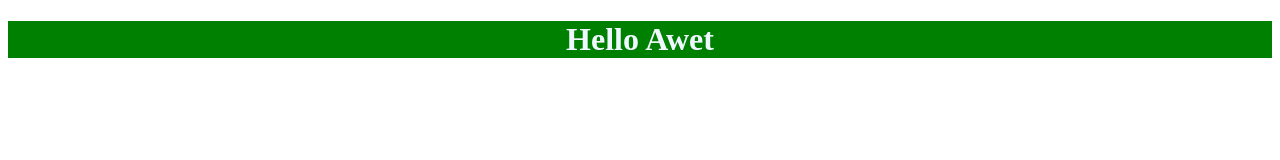
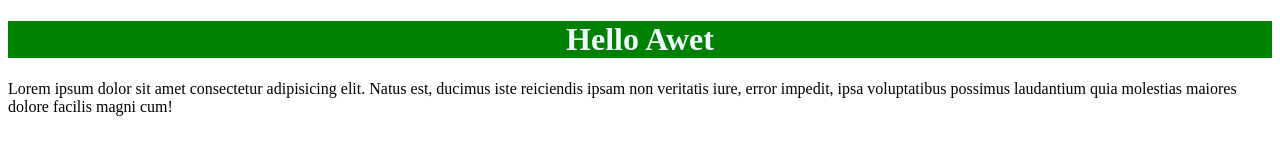
Before and after one commit to Awet91/web-repo-1, a plain HTML site: page index.html in a window 1280 px wide. Drawn offline with Linux system fonts and the light colour scheme.

Commit message:
Add p tage

```diff
--- a/index.html
+++ b/index.html
@@ -14,6 +14,6 @@
 </head>
 <body>
     <h1>Hello Awet</h1>
-
+    <p>Lorem ipsum dolor sit amet consectetur adipisicing elit. Natus est, ducimus iste reiciendis ipsam non veritatis iure, error impedit, ipsa voluptatibus possimus laudantium quia molestias maiores dolore facilis magni cum!</p>
 </body>
 </html>
```
